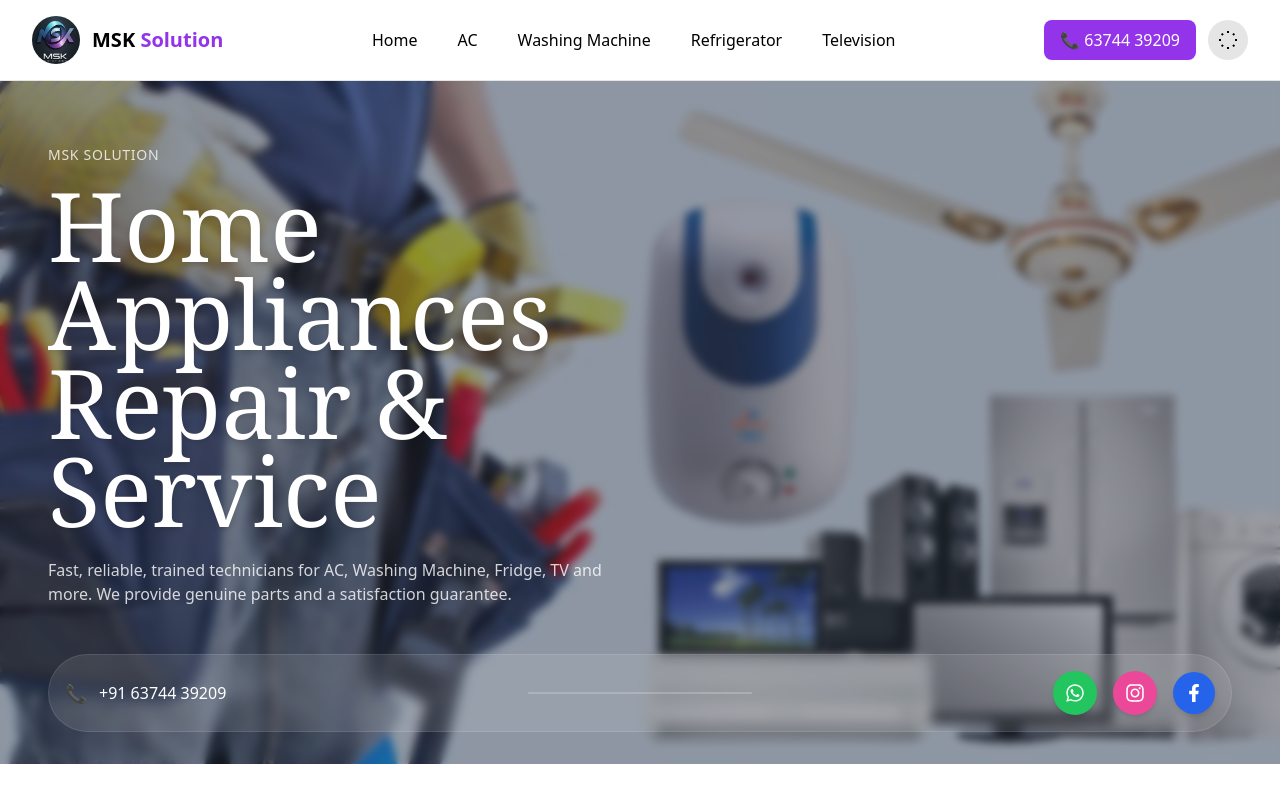
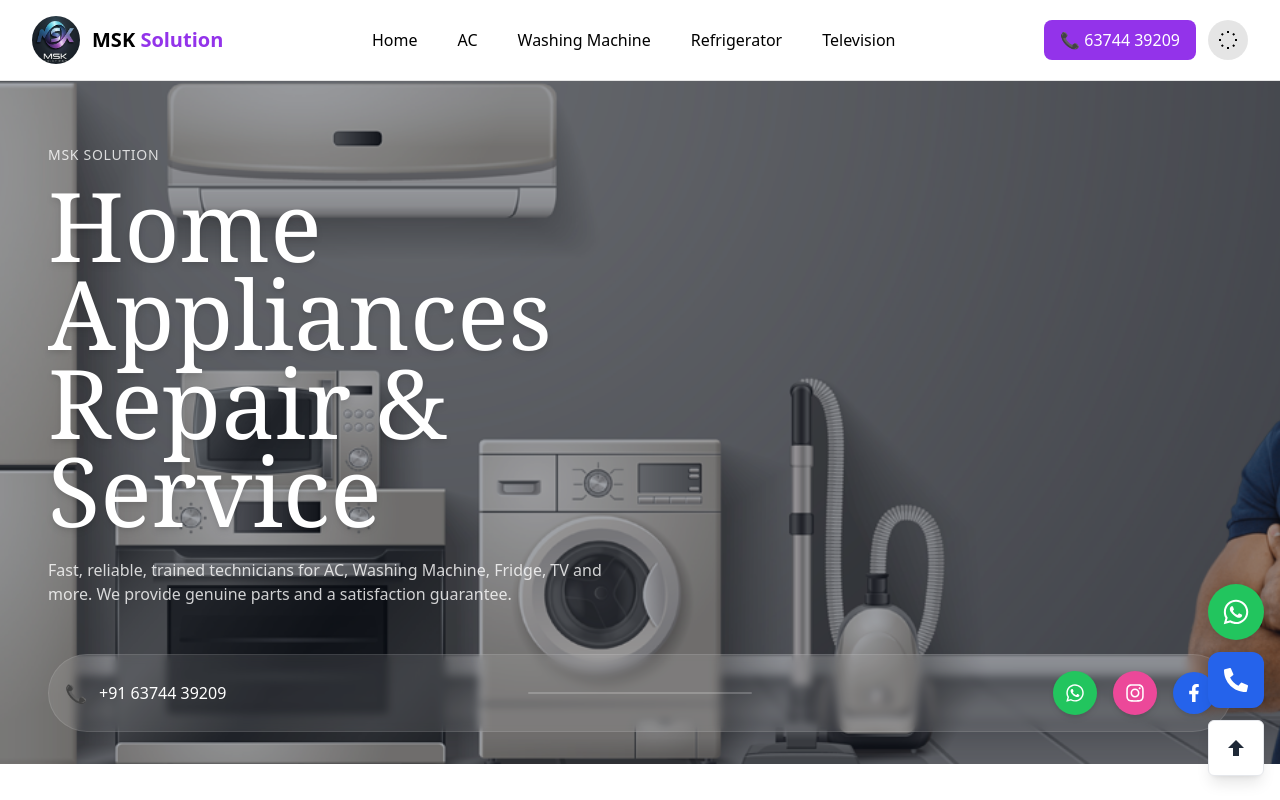
Before and after one commit to vgsanjaykumar/msk, a React (Vite) app: page / in a window 1280 px wide. Shown: the top 800 px of the page. Built offline with nearby package versions, Linux system fonts and the light colour scheme.

Commit message:
number and img add

```diff
--- a/src/App.jsx
+++ b/src/App.jsx
@@ -10,6 +10,7 @@ import Footer from './component/Footer1'
 import ContactPage from './component/ContactPage'
 import Gallery from './component/Gallery'
 import BrandsSwiper from './component/BrandSwiper'
+import FloatingActions from './component/Floating'
 
 const App = () => {
   return (
@@ -24,6 +25,7 @@ const App = () => {
       <Gallery />
       <ContactPage />
       <Footer />
+      <FloatingActions/>
 
     </div>
   )
--- a/src/component/AboutPage.jsx
+++ b/src/component/AboutPage.jsx
@@ -77,8 +77,7 @@ export default function AboutPage() {
                     </motion.div>
                 </div>
 
-                {/* ⭐ EXPERIENCE SECTION — Added */}
-                {/* ⭐ EXPERIENCE SECTION — With Icon */}
+
                 <motion.div
                     variants={fadeUp}
                     initial="hidden"
--- a/src/component/ContactPage.jsx
+++ b/src/component/ContactPage.jsx
@@ -10,7 +10,7 @@ import {
 } from "react-icons/fa";
 
 export default function ContactPage() {
-    const whatsappNumber = "919600417117";
+    const whatsappNumber = "916374439209";
     const imageSrc = "/assets/msk logo.jpeg";
 
     const [form, setForm] = useState({
@@ -68,13 +68,12 @@ export default function ContactPage() {
         <div className="w-full bg-white dark:bg-slate-900 dark:text-gray-100">
             <div className="max-w-7xl mx-auto px-4 sm:px-6 lg:px-8 py-10 md:py-16">
 
-                {/* GRID - Stacks on mobile, side-by-side on md+ */}
+
                 <div className="grid grid-cols-1 md:grid-cols-2 gap-8 lg:gap-12">
 
-                    {/* LEFT PANEL */}
                     <aside className="rounded-xl overflow-hidden shadow-lg bg-gray-50 dark:bg-slate-800">
 
-                        {/* Responsive Image */}
+
                         <div className="w-full h-44 sm:h-56 md:h-64 lg:h-72 overflow-hidden">
                             <img
                                 src={imageSrc}
@@ -83,7 +82,7 @@ export default function ContactPage() {
                             />
                         </div>
 
-                        {/* Content */}
+
                         <div className="p-6 sm:p-8">
                             <h2 className="text-xl sm:text-2xl font-bold text-black dark:text-white">
                                 Contact MSK Solution
@@ -93,10 +92,10 @@ export default function ContactPage() {
                                 Fast, reliable appliance repair — call or message for same-day service.
                             </p>
 
-                            {/* CONTACT DETAILS */}
+
                             <div className="mt-6 space-y-5">
 
-                                {/* PHONE */}
+
                                 <div className="flex items-start gap-3">
                                     <div className="p-3 bg-cyan-100 dark:bg-cyan-900 rounded-md text-cyan-600 dark:text-cyan-200">
                                         <FaPhoneAlt size={18} />
@@ -109,7 +108,7 @@ export default function ContactPage() {
                                     </div>
                                 </div>
 
-                                {/* LOCATION */}
+
                                 <div className="flex items-start gap-3">
                                     <div className="p-3 bg-indigo-100 dark:bg-indigo-900 rounded-md text-indigo-600 dark:text-indigo-200">
                                         <FaMapMarkerAlt size={18} />
@@ -117,13 +116,13 @@ export default function ContactPage() {
                                     <div>
                                         <div className="text-sm text-gray-600 dark:text-gray-300">Location</div>
                                         <div className="font-medium text-black dark:text-white text-base">
-                                            Karaikudi, Tamil Nadu
+                                            Coimbatore, Tamil Nadu
                                         </div>
                                         <p className="text-gray-500 dark:text-gray-400 text-sm">Services across nearby regions</p>
                                     </div>
                                 </div>
 
-                                {/* EMAIL */}
+
                                 <div className="flex items-start gap-3">
                                     <div className="p-3 bg-yellow-100 dark:bg-yellow-900 rounded-md text-yellow-600 dark:text-yellow-200">
                                         <FaEnvelope size={18} />
@@ -161,7 +160,7 @@ export default function ContactPage() {
                         </div>
                     </aside>
 
-                    {/* RIGHT PANEL - BOOKING FORM */}
+
                     <main className="rounded-xl p-6 sm:p-8 shadow-lg bg-white dark:bg-slate-800">
 
                         <h3 className="text-lg sm:text-xl font-semibold text-black dark:text-white">
@@ -170,7 +169,7 @@ export default function ContactPage() {
 
                         <form onSubmit={handleWhatsAppSubmit} className="mt-6 space-y-4">
 
-                            {/* SERVICE DROPDOWN */}
+
                             <div>
                                 <label className="text-sm font-medium">Service</label>
                                 <select
@@ -189,7 +188,7 @@ export default function ContactPage() {
                                 </select>
                             </div>
 
-                            {/* NAME + PHONE */}
+
                             <div className="grid grid-cols-1 sm:grid-cols-2 gap-4">
                                 <div>
                                     <label className="text-sm font-medium">Full Name</label>
@@ -216,7 +215,7 @@ export default function ContactPage() {
                                 </div>
                             </div>
 
-                            {/* EMAIL + DATE TIME */}
+
                             <div className="grid grid-cols-1 sm:grid-cols-2 gap-4">
                                 <div>
                                     <label className="text-sm font-medium">Email</label>
@@ -240,7 +239,7 @@ export default function ContactPage() {
                                 </div>
                             </div>
 
-                            {/* MESSAGE */}
+
                             <div>
                                 <label className="text-sm font-medium">Message</label>
                                 <textarea
@@ -251,7 +250,7 @@ export default function ContactPage() {
                                 ></textarea>
                             </div>
 
-                            {/* CONSENT */}
+
                             <div className="flex gap-3">
                                 <input
                                     type="checkbox"
@@ -263,7 +262,7 @@ export default function ContactPage() {
                                 </label>
                             </div>
 
-                            {/* BUTTONS */}
+
                             <div className="pt-3 flex flex-wrap gap-3">
                                 <button
                                     type="submit"
--- /dev/null
+++ b/src/component/Floating.jsx
@@ -0,0 +1,72 @@
+// src/components/FloatingActions.jsx
+import React from "react";
+import { FaWhatsapp, FaPhoneAlt } from "react-icons/fa"; // ← added react-icons
+
+export default function FloatingActions({
+    whatsappNumber = "916374439209",
+    phoneNumber = "916374439209",
+    showBackToTop = true,
+}) {
+    const waHref = `https://wa.me/${whatsappNumber}`;
+    const telHref = `tel:+${phoneNumber}`;
+
+    function scrollTop() {
+        window.scrollTo({ top: 0, behavior: "smooth" });
+    }
+
+    return (
+        <div
+            aria-hidden={false}
+            className="fixed right-4 bottom-6 z-50 flex flex-col items-center gap-3"
+        >
+            {/* WhatsApp Button */}
+            <a
+                href={waHref}
+                target="_blank"
+                rel="noreferrer"
+                aria-label="Chat on WhatsApp"
+                className="group w-12 h-12 sm:w-14 sm:h-14 rounded-full shadow-lg flex items-center justify-center
+                   bg-green-500 hover:bg-green-400 text-white text-2xl
+                   transform transition hover:-translate-y-1
+                   focus:outline-none focus:ring-2 focus:ring-offset-2 focus:ring-green-400"
+                title="WhatsApp"
+            >
+                <FaWhatsapp className="w-6 h-6 sm:w-7 sm:h-7" />
+            </a>
+
+            {/* Call Button */}
+            <a
+                href={telHref}
+                aria-label="Call us"
+                className="group w-12 h-12 sm:w-14 sm:h-14 rounded-xl shadow-lg flex items-center justify-center
+                   bg-blue-600 hover:bg-blue-500 text-white text-2xl
+                   transform transition hover:-translate-y-1
+                   focus:outline-none focus:ring-2 focus:ring-offset-2 focus:ring-blue-300"
+                title="Call"
+            >
+                <FaPhoneAlt className="w-5 h-5 sm:w-6 sm:h-6" />
+            </a>
+
+            {/* Back to Top */}
+            {showBackToTop && (
+                <button
+                    onClick={scrollTop}
+                    aria-label="Scroll to top"
+                    className="group w-12 h-12 sm:w-14 sm:h-14 rounded-md shadow-lg flex items-center justify-center
+                     bg-white dark:bg-slate-800 border border-gray-200 dark:border-white/10
+                     transform transition hover:-translate-y-1
+                     "
+                    title="Back to top"
+                >
+                    <svg
+                        className="w-5 h-5 sm:w-6 sm:h-6 text-gray-800 dark:text-white"
+                        viewBox="0 0 24 24"
+                        fill="currentColor"
+                    >
+                        <path d="M12 4l-8 8h5v8h6v-8h5z" />
+                    </svg>
+                </button>
+            )}
+        </div>
+    );
+}
--- a/src/component/Footer1.jsx
+++ b/src/component/Footer1.jsx
@@ -71,7 +71,7 @@ export default function Footer() {
                                     href="tel:+919600417117"
                                     className="hover:text-cyan-500 dark:hover:text-cyan-300 transition"
                                 >
-                                    +91 96004 17117
+                                    +91 63744 39209
                                 </a>
                             </p>
                         </div>
--- a/src/component/Hero.jsx
+++ b/src/component/Hero.jsx
@@ -8,12 +8,12 @@ export default function Hero() {
             {/* Background image */}
             <div className="absolute inset-0">
                 <img
-                    src="/assets/hero.jpg"
+                    src="/herobaneer2.png"
                     alt="Home appliances background"
-                    className="w-full h-full object-cover object-center opacity-90"
+                    className="w-full h-full object-cover object-center "
                     loading="eager"
                 />
-                <div className="absolute inset-0 bg-gray-900/40 backdrop-blur-sm" />
+                <div className="absolute inset-0 bg-gray-900/40 " />
             </div>
 
             {/* Content */}
@@ -64,7 +64,7 @@ export default function Hero() {
 
                                 {/* WhatsApp */}
                                 <a
-                                    href="https://wa.me/919600417117"
+                                    href="https://wa.me/916374439209"
                                     target="_blank"
                                     className="bg-green-500 hover:bg-green-400 text-white p-3 rounded-full transition shadow-md"
                                     aria-label="WhatsApp"
```
Also changed, not shown: src/component/Allsection.jsx (+4 -19 lines), public/herobaneer2.png (added).
